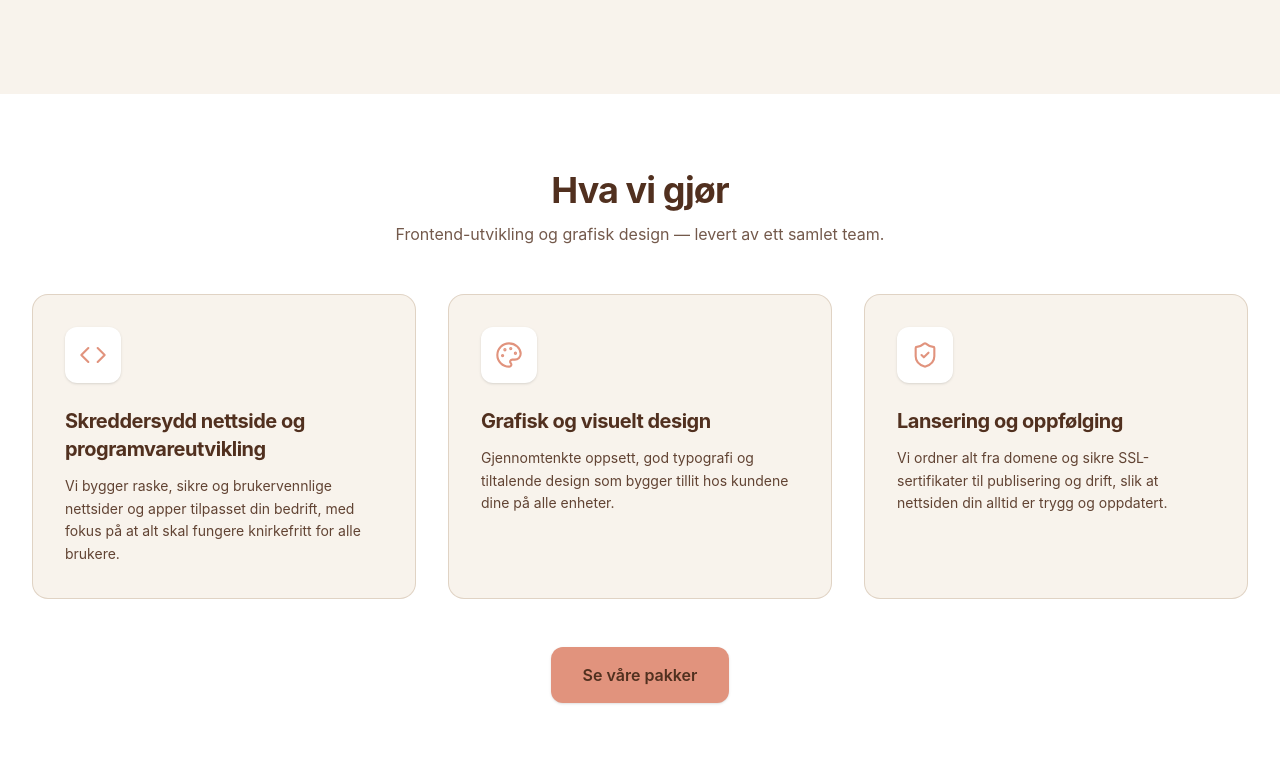
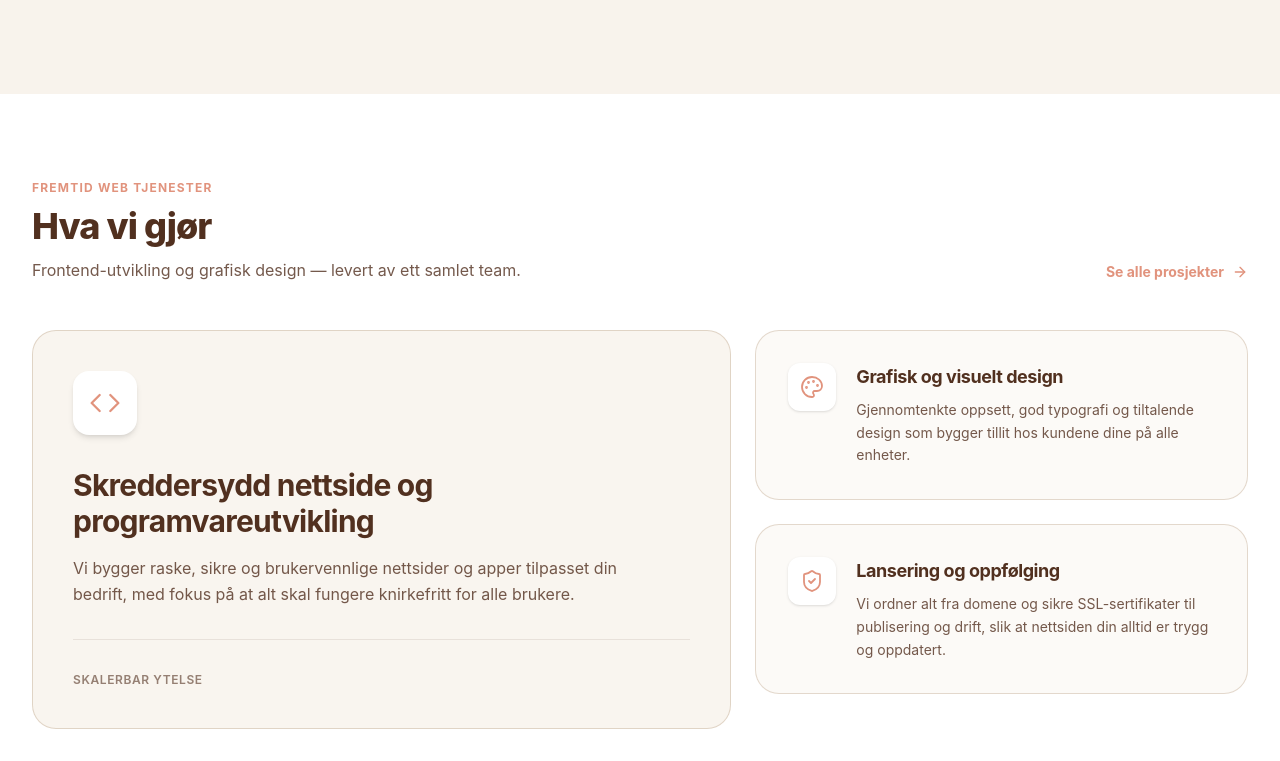
Before and after one commit to Nirush4/fremtid-web, a React (Vite) app: page / in a window 1280 px wide. Shown: the part 619-1380 px from the top of the page. Built offline with nearby package versions, Linux system fonts and the light colour scheme.

Commit message:
feat: add new translation keys for services section in English and Norwegian

```diff
--- a/src/components/home/ServicesOverview.tsx
+++ b/src/components/home/ServicesOverview.tsx
@@ -1,5 +1,5 @@
 import { Link } from 'react-router-dom';
-import { Code, Palette, ShieldCheck } from 'lucide-react';
+import { Code, Palette, ShieldCheck, ArrowRight } from 'lucide-react';
 import { useLanguage } from '../../context/LanguageContext';
 
 const SERVICE_ICONS = {
@@ -17,55 +17,126 @@ export function ServicesOverview() {
     { key: 'maintenance' as const, ...t.home.serviceItems.maintenance },
   ];
 
+  const [mainService, designService, maintenanceService] = items;
+  const MainIcon = SERVICE_ICONS.development;
+  const DesignIcon = SERVICE_ICONS.design;
+  const MaintenanceIcon = SERVICE_ICONS.maintenance;
+
   return (
     <section
       aria-labelledby='home-services-heading'
-      className='px-4 py-16 mx-auto bg-white sm:px-6 lg:px-8 max-w-7xl'
+      className='px-4 py-20 mx-auto bg-surface sm:px-6 lg:px-8 max-w-7xl'
     >
-      <div className='max-w-2xl mx-auto mb-12 text-center'>
+      {/* Section Header */}
+      <div className='flex flex-col justify-between gap-6 mb-12 md:flex-row md:items-end'>
+        <div className='max-w-2xl'>
+          <span className='text-xs font-bold tracking-widest uppercase text-terra-cotta'>
+            {t.home.servicesTag || 'Fremtid Web Services'}
+          </span>
           <h2
             id='home-services-heading'
-          className='mt-3 text-3xl font-bold tracking-tight sm:text-4xl text-dark-chocolate'
+            className='mt-2 text-3xl font-extrabold tracking-tight sm:text-4xl text-dark-chocolate'
           >
             {t.home.servicesHeading ||
               'Alt du trenger for en sterk digital tilstedeværelse'}
           </h2>
-        <p className='mt-3 text-base text-dark-chocolate opacity-80'>
+          <p className='mt-3 text-base text-dark-chocolate/80'>
             {t.home.servicesSubheading ||
               'Vi kombinerer solid håndverk med moderne design for å løfte din bedrift.'}
           </p>
         </div>
 
-      <ul className='grid gap-8 sm:grid-cols-3'>
-        {items.map(({ key, title, description }) => {
-          const Icon = SERVICE_ICONS[key];
-          return (
-            <li
-              key={key}
-              className='relative flex flex-col justify-between p-8 transition-all duration-300 border group rounded-2xl border-cappuccino/30 bg-warm-beige hover:-translate-y-1 hover:shadow-lg focus-within:ring-2 focus-within:ring-terra-cotta focus-within:ring-offset-2'
+        <Link
+          to='/services'
+          className='inline-flex items-center self-start gap-2 text-sm font-bold transition-colors md:self-auto text-terra-cotta hover:text-dark-chocolate group'
         >
+          <span>{t.home.viewAllProjects || 'Se alle tjenester'}</span>
+          <ArrowRight
+            className='w-4 h-4 transition-transform group-hover:translate-x-1'
+            aria-hidden='true'
+          />
+        </Link>
+      </div>
+
+      {/* Asymmetrical Bento Grid Layout */}
+      <div className='grid grid-cols-1 gap-6 lg:grid-cols-12'>
+        {/* Card 1: Featured / Primary Bento Box */}
+        <div className='flex flex-col justify-between p-8 transition-all duration-300 border lg:col-span-7 sm:p-10 rounded-3xl border-cappuccino/30 bg-warm-beige/80 hover:shadow-xl group'>
           <div>
+            <div className='flex items-center justify-between mb-8'>
               <div
-                  className='flex items-center justify-center mb-6 transition-transform duration-300 shadow-sm w-14 h-14 rounded-xl bg-surface group-hover:scale-110'
+                className='flex items-center justify-center w-16 h-16 transition-transform duration-300 shadow-md rounded-2xl bg-surface group-hover:scale-105'
                 aria-hidden='true'
               >
-                  <Icon
-                    className='w-7 h-7 text-terra-cotta'
+                <MainIcon
+                  className='w-8 h-8 text-terra-cotta'
+                  strokeWidth={1.7}
+                />
+              </div>
+            </div>
+            <h3 className='text-2xl font-bold tracking-tight text-dark-chocolate sm:text-3xl'>
+              {mainService.title}
+            </h3>
+            <p className='max-w-xl mt-4 text-base leading-relaxed text-dark-chocolate/80'>
+              {mainService.description}
+            </p>
+          </div>
+          <div className='flex items-center justify-between pt-8 mt-8 text-xs font-semibold tracking-wider uppercase border-t border-dark-chocolate/10 text-dark-chocolate/60'>
+            <span>{t.home.servicesCtaCard || 'Skreddersydd kode'}</span>
+          </div>
+        </div>
+
+        {/* Column Group for Cards 2 & 3 */}
+        <div className='flex flex-col gap-6 lg:col-span-5'>
+          {/* Card 2: Design */}
+          <div className='flex flex-col justify-between p-6 transition-all duration-300 border sm:p-8 rounded-3xl border-cappuccino/30 bg-warm-beige/40 hover:bg-warm-beige/80 hover:shadow-lg group'>
+            <div className='flex items-start gap-5'>
+              <div
+                className='flex items-center justify-center w-12 h-12 transition-transform duration-300 shadow-sm shrink-0 rounded-xl bg-surface group-hover:scale-105'
+                aria-hidden='true'
+              >
+                <DesignIcon
+                  className='w-6 h-6 text-terra-cotta'
                   strokeWidth={1.8}
                 />
               </div>
-                <h3 className='text-xl font-bold tracking-tight text-dark-chocolate'>
-                  {title}
+              <div>
+                <h3 className='text-lg font-bold tracking-tight text-dark-chocolate'>
+                  {designService.title}
                 </h3>
-                <p className='mt-3 text-sm leading-relaxed text-dark-chocolate opacity-90'>
-                  {description}
+                <p className='mt-2 text-sm leading-relaxed text-dark-chocolate/80'>
+                  {designService.description}
                 </p>
               </div>
-            </li>
-          );
-        })}
-      </ul>
+            </div>
+          </div>
 
+          {/* Card 3: Maintenance */}
+          <div className='flex flex-col justify-between p-6 transition-all duration-300 border sm:p-8 rounded-3xl border-cappuccino/30 bg-warm-beige/40 hover:bg-warm-beige/80 hover:shadow-lg group'>
+            <div className='flex items-start gap-5'>
+              <div
+                className='flex items-center justify-center w-12 h-12 transition-transform duration-300 shadow-sm shrink-0 rounded-xl bg-surface group-hover:scale-105'
+                aria-hidden='true'
+              >
+                <MaintenanceIcon
+                  className='w-6 h-6 text-terra-cotta'
+                  strokeWidth={1.8}
+                />
+              </div>
+              <div>
+                <h3 className='text-lg font-bold tracking-tight text-dark-chocolate'>
+                  {maintenanceService.title}
+                </h3>
+                <p className='mt-2 text-sm leading-relaxed text-dark-chocolate/80'>
+                  {maintenanceService.description}
+                </p>
+              </div>
+            </div>
+          </div>
+        </div>
+      </div>
+
+      {/* Bottom CTA Button */}
       <div className='mt-12 text-center'>
         <Link
           to='/services'
--- a/src/i18n/dictionaries/en.ts
+++ b/src/i18n/dictionaries/en.ts
@@ -22,6 +22,8 @@ export const en: TranslationDictionary = {
       'We craft accessible, high-performance websites and brand experiences for Norwegian businesses ready to grow online.',
     heroCta: 'View our packages',
     heroSecondaryCta: 'See our work',
+    servicesTag: 'Fremtid Web Services',
+    servicesCtaCard: 'Scalable Performance',
     servicesHeading: 'What we do',
     servicesSubheading:
       'Front-end development and graphic design — delivered as one cohesive team.',
@@ -349,24 +351,24 @@ export const en: TranslationDictionary = {
       offer: {
         title: 'We give an offer',
         description:
-          'You receive a detailed proposal with scope, milestones, and transparent pricing.',
+          'You receive a detailed proposal outlining project scope, timelines, and transparent pricing.',
       },
       design: {
-        title: 'First draft of design',
+        title: 'First design draft',
         description:
           'We share wireframes and visual concepts for your feedback before development begins.',
       },
       development: {
-        title: 'Development and publishing',
+        title: 'Development & launch',
         description:
-          'We build, test for accessibility, and launch your site — then hand over everything you need.',
+          'We build, test for accessibility, and launch your website — handing over everything you need.',
       },
     },
   },
   notFound: {
     title: 'Page not found',
     subtitle:
-      'Oops! The page you are looking for seems to have moved or no longer exists.',
+      'Oops! It looks like the page you are looking for has moved or no longer exists.',
     backHome: 'Back to home',
   },
   footer: {
--- a/src/i18n/dictionaries/no.ts
+++ b/src/i18n/dictionaries/no.ts
@@ -23,6 +23,8 @@ export const no: TranslationDictionary = {
       'Vi lager tilgjengelige, høyytelses nettsteder og merkevareopplevelser for norske bedrifter som er klare for vekst på nett.',
     heroCta: 'Se våre pakker',
     heroSecondaryCta: 'Se vårt arbeid',
+    servicesTag: 'Fremtid Web Tjenester',
+    servicesCtaCard: 'Skalerbar ytelse',
     servicesHeading: 'Hva vi gjør',
     servicesSubheading:
       'Frontend-utvikling og grafisk design — levert av ett samlet team.',
--- a/src/i18n/types.ts
+++ b/src/i18n/types.ts
@@ -25,6 +25,9 @@ export interface HomeTranslations {
   readonly heroSubtitle: string;
   readonly heroCta: string;
   readonly heroSecondaryCta: string;
+  readonly servicesTag: string;
+  readonly servicesCtaCard: string;
+
   readonly servicesHeading: string;
   readonly servicesSubheading: string;
   readonly serviceItems: {
```
Also changed, not shown: 1 other file (tests, documents, lock files or other folders). Lines whose indentation alone changed are shown as unchanged.
